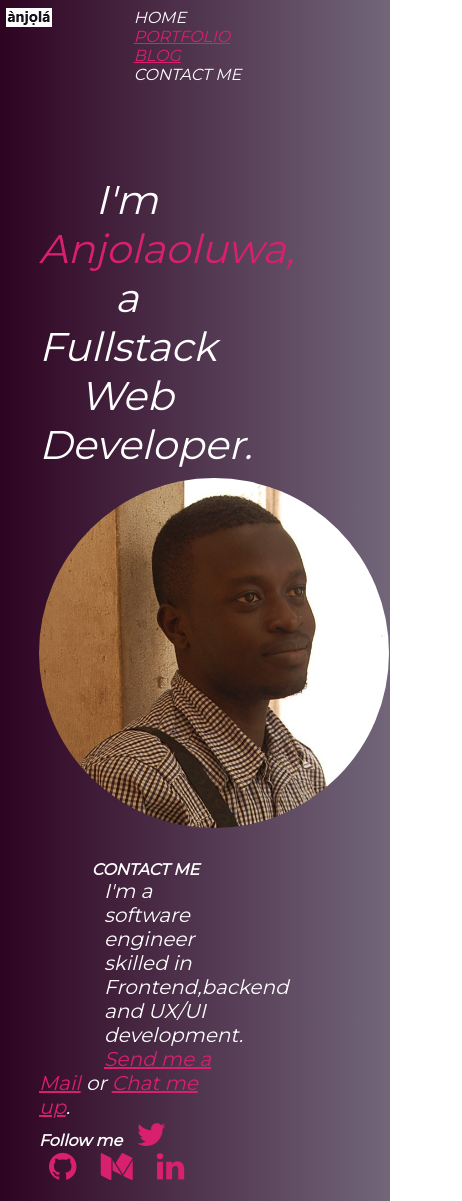
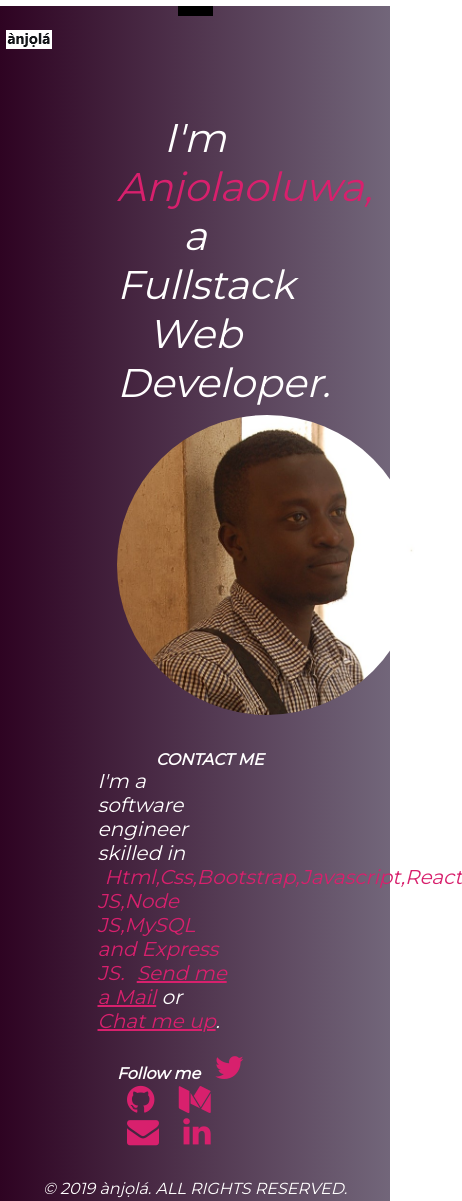
Before and after one commit to anjorlar/Portfolio, a plain HTML site: page index.html in a window 390 px wide. Shown: the top 1201 px of the page, 462 px wide, since content can reach past the window. Drawn offline with Linux system fonts and the light colour scheme.

Commit message:
cv upload

```diff
--- a/index.html
+++ b/index.html
@@ -13,6 +13,12 @@
 
 <body>
     <div class="maintop">
+        <div class='hamburger'>
+            <div></div>
+            <div></div>
+            <div></div>
+            <div></div>
+        </div>
         <div class="topbar">
             <div class="logo">
                 <img src="image\mywhitelogo.png" alt="logo">
@@ -20,13 +26,13 @@
             <div class="navbar">
                 <ul>
                     <li class="menu">HOME</li>
-                    <li class="menu"> <a target="blank" href="https://github.com/anjorlar"> PORTFOLIO </a></li>
-                    <li class="menu"> <a target="blank" href="https://medium.com/@anjorlar"> BLOG</a></li>
-                    <li class="menu">CONTACT ME</li>
+                    <li class="menu"> <a target="_blank" href="https://github.com/anjorlar"> PORTFOLIO </a></li>
+                    <li class="menu"> <a target="_blank" href="https://medium.com/@anjorlar"> BLOG</a></li>
+                    <li class="menu"> <a target="_top" href="tel:+2348060147435>"> CONTACT ME </a></li>
+                    <li class="menu"><a target="_top" href="image/Anjolaoluwa's_CV.pdf"> Download Cv</a></li>
                 </ul>
             </div>
         </div>
-        <div class='margin'>
         <div class="container">
             <div class="innercircle">
                 <p class="main-text"> I'm <a>Anjolaoluwa,</a> a Fullstack Web Developer.</p>
@@ -38,19 +44,22 @@
         <div class="mainmiddle">
             <div class="contactinfo">
                 <strong class="me">CONTACT ME</strong>
+                <span>
                     <p class="bodytext">
-                        I'm a software engineer skilled in Frontend,backend and UX/UI development.
-                    </p>
-                    <span>
-                        <a href="mail to:adeanjola@gmail.com" target="_top">Send me a Mail</a> or
+                        I'm a software engineer skilled in <span class="skills">Html,Css,Bootstrap,Javascript,React
+                            JS,Node JS,MySQL and
+                            Express JS.</span>
+                        <a href="mailto:adeanjola@gmail.com" target="_top">Send me a Mail</a> or
                         <a href="https://wa.me/2348060147435" target="_blank">Chat me up</a>.
                 </span>
+                </p>
             </div>
             <div class="icons">
                 <b> Follow me </b>
                 <a href='https://twitter.com/anjorlar' target='_blank'><i class="fa fa-twitter"></i></a>
                 <a href='https://github.com/anjorlar' target='_blank'><i class="fa fa-github"></i></a>
                 <a href='https://medium.com/@anjorlar' target="_blank"><i class="fa fa-medium"></i></a>
+                <a href='mailto:adeanjola@gmail.com' target="_blank"><i class="fa fa-envelope"></i></a>
                 <a href='https://www.linkedin.com/in/anjolaoluwa-adebayo-5216395b/' target="_blank"><i
                         class="fa fa-linkedin"></i></a>
             </div>
@@ -59,7 +68,6 @@
             <p> &COPY; 2019 ànjọlá. ALL RIGHTS RESERVED.</p>
         </div>
     </div>
-    </div>
 </body>
 
 </html>
--- a/style.css
+++ b/style.css
@@ -6,11 +6,12 @@
 img {
     object-fit: cover;
     width: 100%;
+    height: 100%;
 }
 
 html,
 body {
-    font-family: 'Montserrat', sans-serif;
+    font-family: 'Montserrat', Arial, Helvetica, 'Cambria', 'Cochin', Georgia, Times;
     width: 100%;
     box-sizing: content-box;
     font-style: oblique;
@@ -25,8 +26,12 @@ body {
 }
 
 /* HEADER */
+.hamburger {
+    display: none;
+}
 
-a {
+a,
+.skills {
     color: rgb(216, 32, 109);
 }
 
@@ -51,7 +56,7 @@ a::after {
 
 .navbar {
     margin: 0 auto;
-    margin-top: 2%;
+    margin-top: 1%;
 }
 
 .menu {
@@ -59,13 +64,9 @@ a::after {
 }
 
 li {
-    padding: 25px;
+    padding: 18px;
     display: inline;
     list-style-type: none;
-}
-
-.margin {
-    margin-left: 10%;
 }
 
 /* CONTAINER */
@@ -73,8 +74,8 @@ li {
 .container {
     display: flex;
     width: 100%;
-    justify-content: space-between;
-    margin: 4% 0;
+    justify-content: space-evenly;
+    margin: 3% 0;
 }
 
 .main-text {
@@ -84,27 +85,26 @@ li {
 }
 
 .innercircle {
-    width: 50%;
+    width: 40%;
     text-align: center;
     padding-top: 5%;
-
 }
 
 .personal-img {
-    width: 50%;
+    width: 40%;
 }
 
 .moweblack {
     border-radius: 50%;
-    height: 350px;
-    width: 350px;
+    height: 300px;
+    width: 300px;
 }
 
 /* MAINMIDDLE */
 .mainmiddle {
     display: flex;
     width: 100%;
-    justify-content: space-around;
+    justify-content: space-evenly;
     margin: 0 auto;
 }
 
@@ -113,14 +113,14 @@ li {
 }
 
 .bodytext {
-    width: 75%;
-    padding: 0 65px;
+    width: 70%;
+    /* text-align: center;
+    letter-spacing: 2px; */
     font-size: 20px;
 }
 
 span {
-    padding: 0 65px;
-    font-size: 20px;
+    padding: 7px;
 }
 
 .me {
@@ -128,7 +128,7 @@ span {
 }
 
 .icons {
-    width: 50%;
+    width: 40%;
 }
 
 .fa {
@@ -144,34 +144,36 @@ span {
 .footer {
     display: flex;
     justify-content: space-evenly;
-    margin-top: 1%;
+    margin-top: 1.5%;
 }
 
-@media (max-width: 829px) {
+@media (max-width: 749px) {
     img {
         /* display: none; */
         width: 100%;
+    }
+
+    .hamburger {
+        display: block;
+        width: 35px;
+        height: 10px;
+        background-color: black;
+        margin: 6px auto;
     }
 
     .logo {
         position: fixed;
     }
 
-    li {
-        display: block;
-        padding: 0 0;
-    }
-
     .navbar {
         margin-left: auto;
+        display: none;
     }
 
     .container {
         display: flex;
         flex-direction: column;
-        /* align-content: center; */
-        /* align-items: center; */
-        align-self: center;
+        align-items: center;
     }
 
     .main-text {
@@ -183,6 +185,7 @@ span {
     .mainmiddle {
         display: flex;
         flex-direction: column;
+        align-items: center;
         margin: 8% 0;
 
     }
@@ -192,7 +195,7 @@ span {
         text-align: center;
     }
 
-    .footer {
-        flex-wrap: wrap;
+    .fa {
+        display: block;
     }
 }
```
Also changed, not shown: 1 other file. Lines whose indentation alone changed are shown as unchanged.
